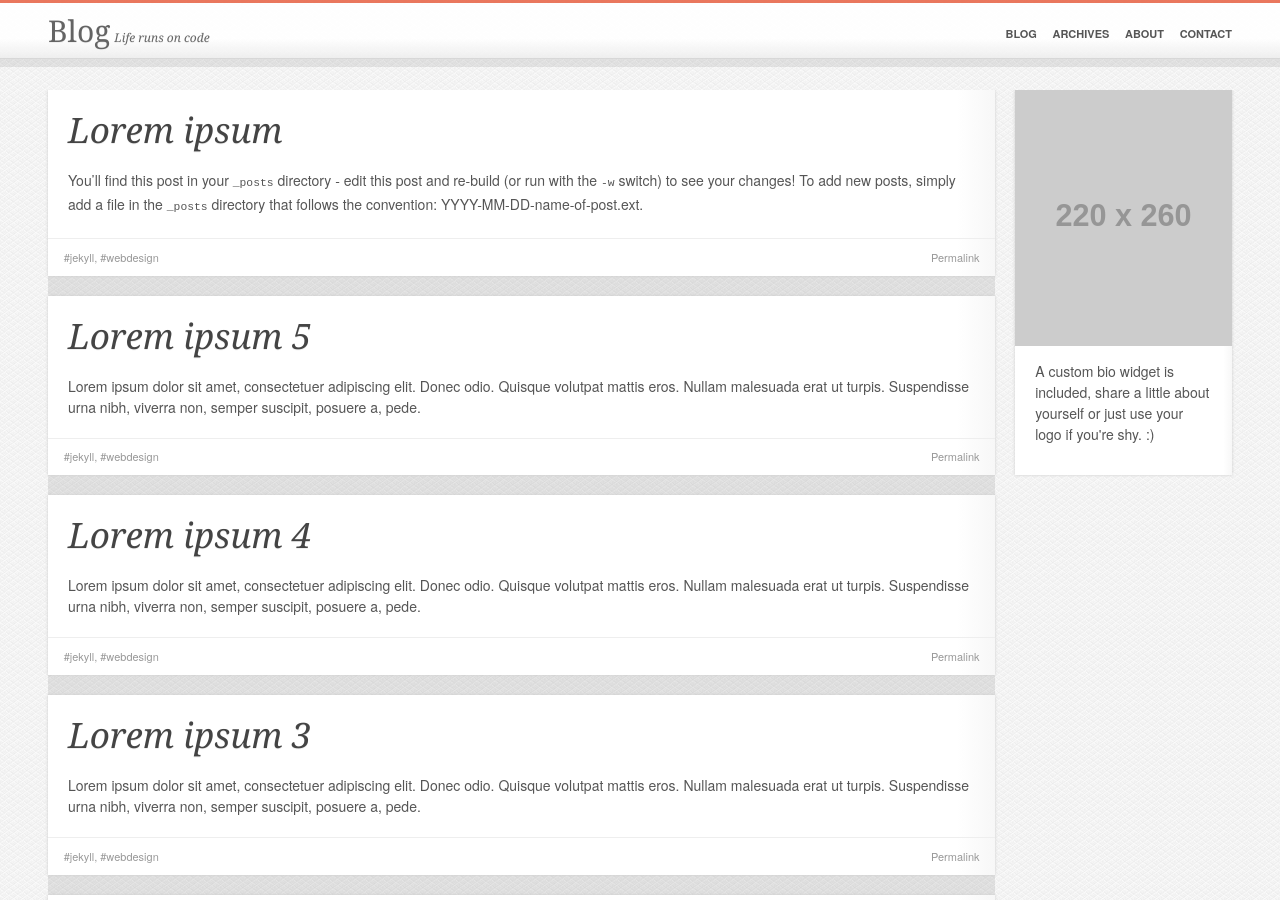
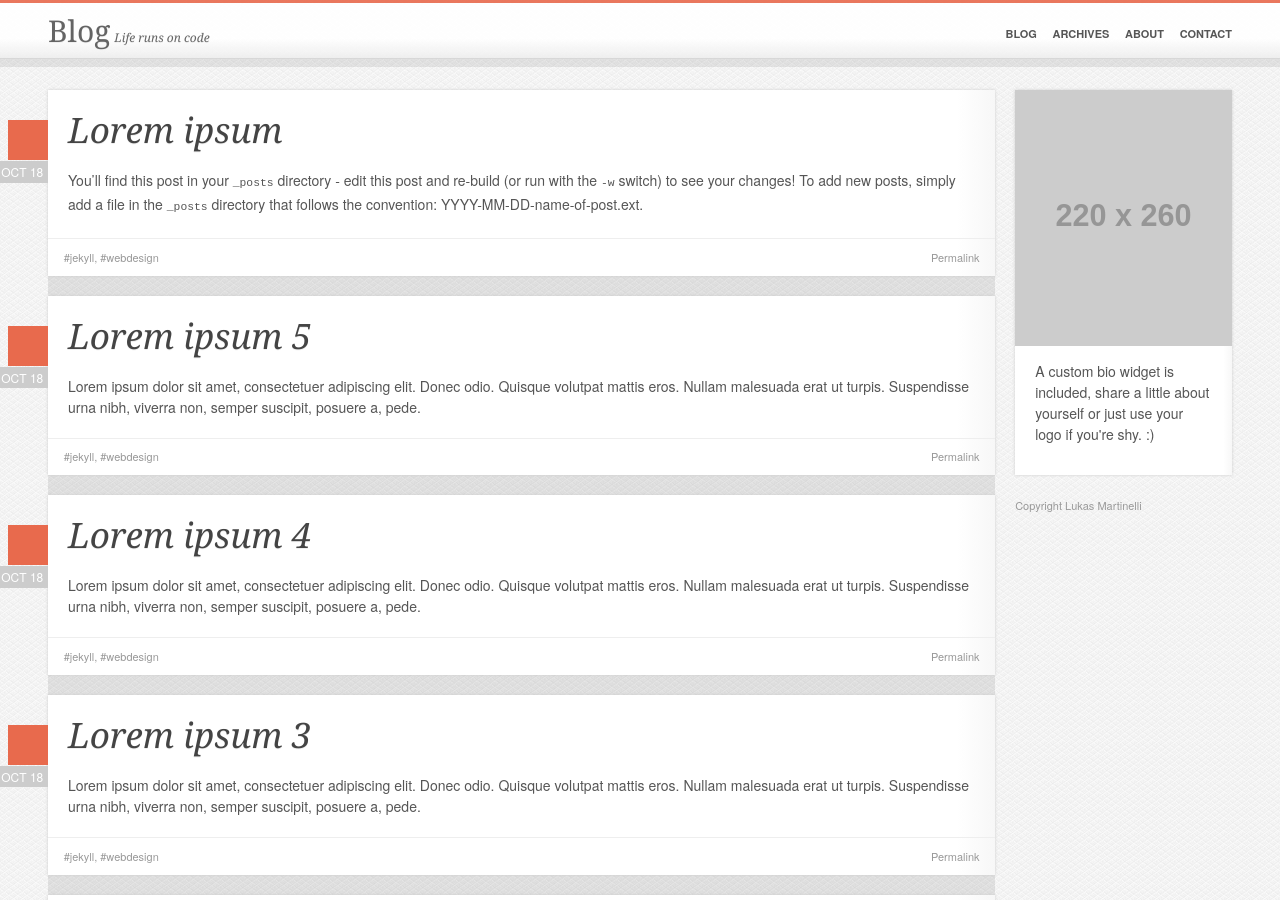
Before and after one commit to lukasmartinelli/lukasmartinelli.github.io, a Jekyll site: the page built from index.html, in a window 1280 px wide and 900 px high. Built offline with Jekyll 4.4.1, drawn with Linux system fonts in a browser that asks for light colours; Markdown is read by kramdown in place of the engine named in the settings; the list of posts is cut into pages by our own code.

Commit message:
Added header information to article. Not perfect yet.

```diff
--- a/_layouts/post.html
+++ b/_layouts/post.html
@@ -3,6 +3,10 @@
 ---
 
 <article>
+	<header>
+		<div class="post-format"></div>
+		<time class="post-date" datetime="2011-10-18" pubdate="pubdate" title"October 18, 2011">Oct 18</time>
+	</header>
 	<div class="content">
 		<h2><a href="{{ post.url }}">{{ page.title }}</a></h2>
 	  	{{ content }}
--- a/css/main.css
+++ b/css/main.css
@@ -95,7 +95,8 @@
 
 /* ===Main section=== */
 #main {
-  margin-top: 6.42857em; }
+  margin-top: 6.42857em;
+  overflow: visible; }
   @media only screen and (max-width: 30em) {
     #main {
       margin-top: 1.42857em; } }
@@ -157,9 +158,31 @@
   background-image: -webkit-linear-gradient(right, #f7f7f7 0%, white 4%, white 100%);
   background-image: linear-gradient(to left,#f7f7f7 0%, white 4%, white 100%);
   box-shadow: 0 0 0.21429em 0 #cccccc;
+  position: relative;
   margin: 0 0 1.42857em 0; }
   article .content {
+    padding: 0 1.42857em; }
+  article header {
     padding: 1.42857em 1.42857em 0 1.42857em; }
+    article header .post-format {
+      width: 2.85714em;
+      height: 2.85714em;
+      left: -2.85714em;
+      top: 2.14286em;
+      position: absolute;
+      background-color: #e86a4d; }
+    article header .post-date {
+      font-size: 0.85714em;
+      text-transform: uppercase;
+      text-align: center;
+      line-height: 1.85714em;
+      color: #fff;
+      background-color: #ccc;
+      width: 4.28571em;
+      height: 1.78571em;
+      top: 5.92857em;
+      left: -4.28571em;
+      position: absolute; }
   article footer {
     padding: 0.71429em 1.42857em;
     border-top: 1px solid #eee;
--- a/index.html
+++ b/index.html
@@ -5,8 +5,12 @@
 
 {% for post in paginator.posts %}
 <article>
+	<header>
+		<div class="post-format">&nbsp;</div>
+		<time class="post-date" datetime="2011-10-18" pubdate="pubdate" title"October 18, 2011">Oct 18</time>
+		<h2><a href=" {{ post.url }}">{{ post.title }}</a></h2>
+	</header>
 	<div class="content">
-		<h2><a href="{{ post.url }}">{{ post.title }}</a></h2>
 	  	<p>{{ post.excerpt }}</p>
   	</div>
   	<footer>
--- a/sass/_layout.scss
+++ b/sass/_layout.scss
@@ -36,7 +36,7 @@
 
 #main {
 	margin-top: em(90, $default-font-size);
-
+	overflow: visible;
 	// Because the navigation is no longer fixed we no longer need the huge margin
 	@media only screen and (max-width: $screen-break-top) {
 		margin-top: $default-margin;
```
Also changed, not shown: sass/_module.scss (+29 -0 lines).
